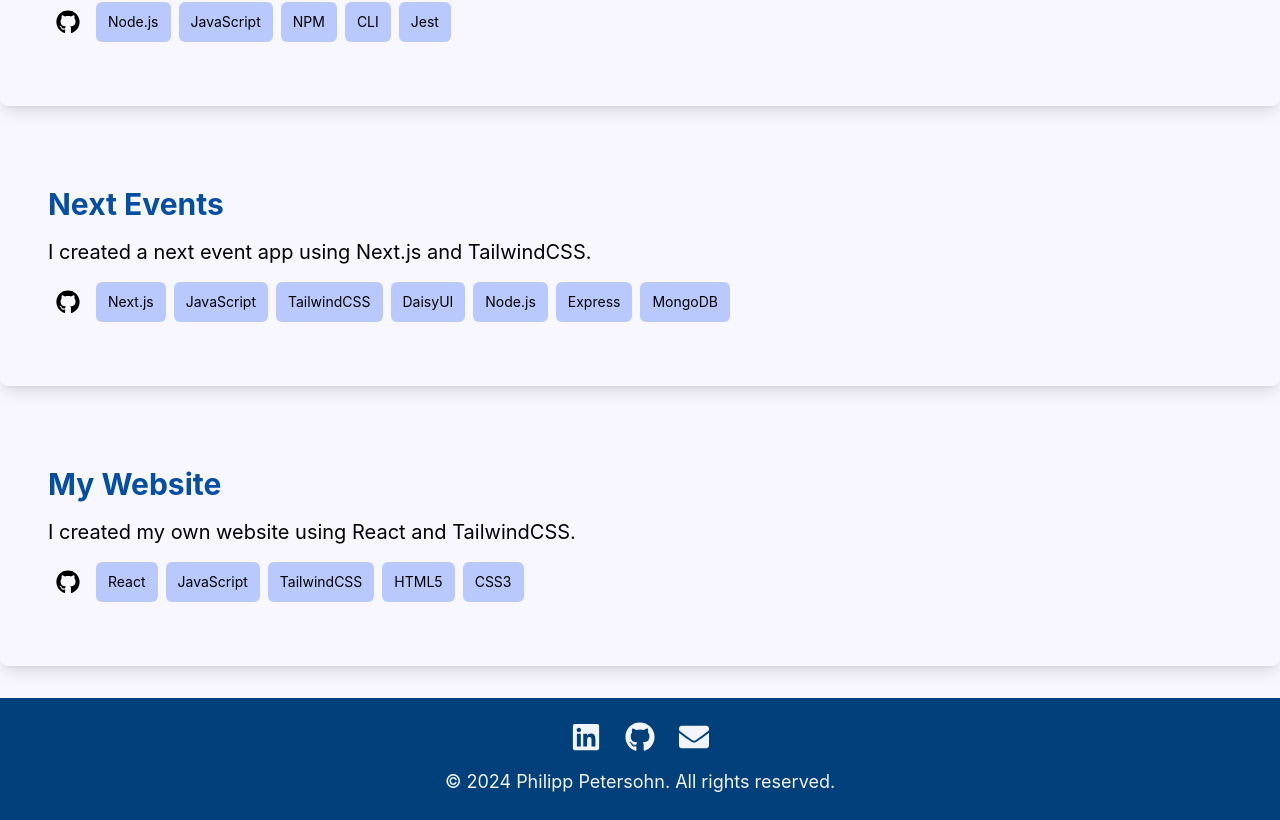
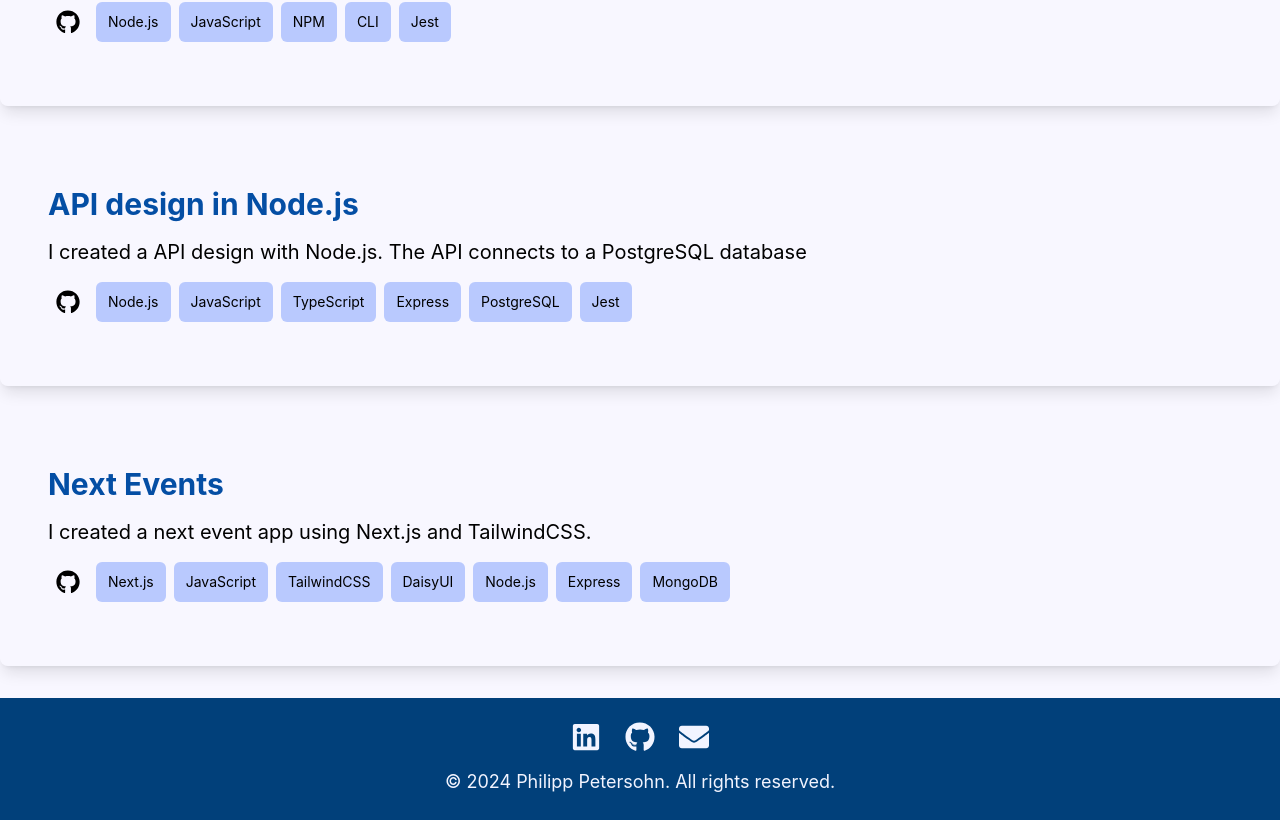
Before and after one commit to philpetersohn/phil-petersohn-website, a React (Vite) app: page /projects in a window 1280 px wide. Shown: the part 658-1478 px from the top of the page. Built offline with nearby package versions, Linux system fonts and the light colour scheme.

Commit message:
Added a new project

```diff
--- a/src/pages/Projects.jsx
+++ b/src/pages/Projects.jsx
@@ -1,55 +1,63 @@
-import ProjectCard from "../components/ProjectCard";
-import { useEffect } from "react";
+import ProjectCard from '../components/ProjectCard'
+import { useEffect } from 'react'
 
 const Projects = () => {
   useEffect(() => {
-    const section = document.querySelector("section");
-    section.classList.add("slide-in");
-  }, []);
+    const section = document.querySelector('section')
+    section.classList.add('slide-in')
+  }, [])
 
   const projects = [
     {
-      title: "Task Management App",
-      description: "I created a task management app using the MERN stack.",
+      title: 'Task Management App',
+      description: 'I created a task management app using the MERN stack.',
       techStack: [
-        "React",
-        "JavaScript",
-        "TailwindCSS",
-        "ChakraUI",
-        "Node.js",
-        "Express",
-        "MongoDB",
+        'React',
+        'JavaScript',
+        'TailwindCSS',
+        'ChakraUI',
+        'Node.js',
+        'Express',
+        'MongoDB',
       ],
-      githubLink: "https://github.com/philpetersohn/nre-mern",
+      githubLink: 'https://github.com/philpetersohn/nre-mern',
     },
     {
-      title: "Intro to Node.js",
+      title: 'Intro to Node.js',
       description:
-        "I created a Node.js app. This is a simple app that demonstrates how to use Node.js.",
-      techStack: ["Node.js", "JavaScript", "NPM", "CLI", "Jest"],
-      githubLink: "https://github.com/philpetersohn/intro-to-node",
+        'I created a Node.js app. This is a simple app that demonstrates how to use Node.js.',
+      techStack: ['Node.js', 'JavaScript', 'NPM', 'CLI', 'Jest'],
+      githubLink: 'https://github.com/philpetersohn/intro-to-node',
     },
     {
-      title: "Next Events",
-      description: "I created a next event app using Next.js and TailwindCSS.",
+      title: 'API design in Node.js',
+      description:
+        'I created a API design with Node.js. The API connects to a PostgreSQL database',
       techStack: [
-        "Next.js",
-        "JavaScript",
-        "TailwindCSS",
-        "DaisyUI",
-        "Node.js",
-        "Express",
-        "MongoDB",
+        'Node.js',
+        'JavaScript',
+        'TypeScript',
+        'Express',
+        'PostgreSQL',
+        'Jest',
       ],
-      githubLink: "https://github.com/philpetersohn/next-events",
+      githubLink: 'https://github.com/philpetersohn/api-design-node',
     },
     {
-      title: "My Website",
-      description: "I created my own website using React and TailwindCSS.",
-      techStack: ["React", "JavaScript", "TailwindCSS", "HTML5", "CSS3"],
-      githubLink: "https://github.com/philpetersohn/my-website",
+      title: 'Next Events',
+      description: 'I created a next event app using Next.js and TailwindCSS.',
+      techStack: [
+        'Next.js',
+        'JavaScript',
+        'TailwindCSS',
+        'DaisyUI',
+        'Node.js',
+        'Express',
+        'MongoDB',
+      ],
+      githubLink: 'https://github.com/philpetersohn/next-events',
     },
-  ];
+  ]
 
   return (
     <section className="bg-gray-100 px-8 md:px-16 lg:px-0">
@@ -64,7 +72,7 @@ const Projects = () => {
         </div>
       </div>
     </section>
-  );
-};
+  )
+}
 
-export default Projects;
+export default Projects
```
